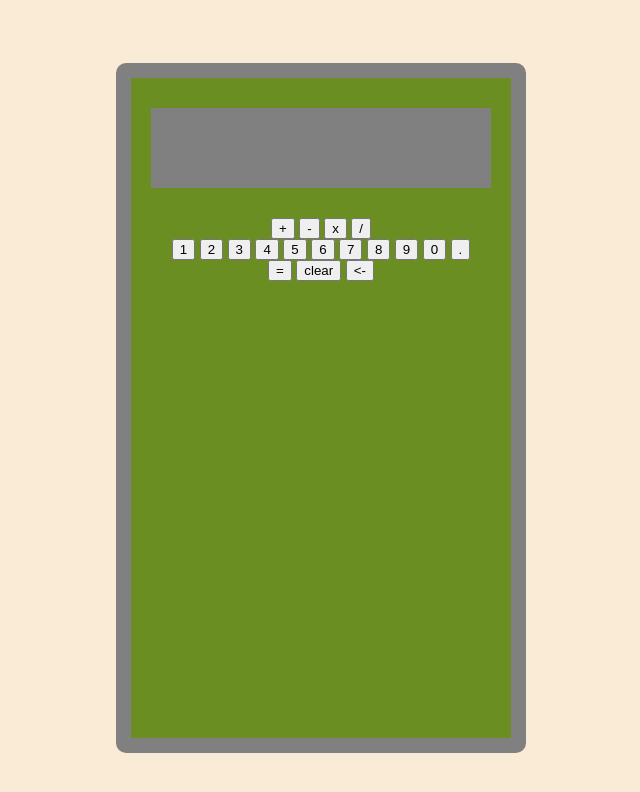
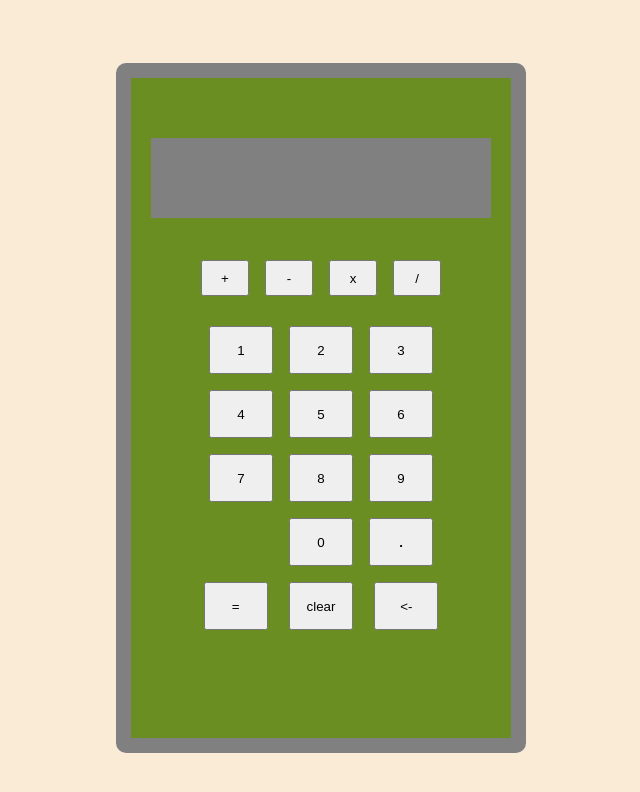
Before and after one commit to Herblawunf/Calculator, a plain HTML site: page index.html in a window 1280 px wide. Shown: the whole page, without its empty margins (327-967 px from the left). Drawn offline with Linux system fonts and the light colour scheme.

Commit message:
feat: Add basic UI changes

```diff
--- a/index.html
+++ b/index.html
@@ -13,6 +13,7 @@
         <div class="display">
             <h1></h1>
         </div>
+        <div class="butts">
             <div class="operations">
                 <button class="add operation">+</button>
                 <button class="subtract operation">-</button>
@@ -29,15 +30,16 @@
                 <button class="number" id="7">7</button>
                 <button class="number" id="8">8</button>
                 <button class="number" id="9">9</button>
+                <button class="number" id="pH"></button>
                 <button class="number" id="0">0</button>
-            <button class="number" id=".">.</button>
+                <button class="number" id="."><b>.</b></button>
             </div>
             <div class="functions">
-            <button class="equals">=</button>
-            <button class="clear">clear</button>
-            <button class="backspace">&lt;-</button>
+                <button class="equals func">=</button>
+                <button class="clear func">clear</button>
+                <button class="backspace func">&lt;-</button>
             </div>
-
+        </div>
     </div>
 
     <script src="main.js"></script>
--- a/main.js
+++ b/main.js
@@ -127,7 +127,11 @@ equalsOp.addEventListener("click",function(e){
         }
 
         while(inString.lastIndexOf("0") === inString.length -1){
-            inString = inString.substring(0, inString.length -2);
+            inString = inString.substring(0, inString.length -1);
+        }
+
+        if(inString.lastIndexOf(".") === inString.length -1){
+            inString = inString.substring(0, inString.length -1);
         }
 
         displayText.innerHTML = `${inString}`;
--- a/styles.css
+++ b/styles.css
@@ -17,7 +17,46 @@ body {
     display: flex;
     flex-direction: column;
     align-items: center;
+    justify-content: space-between;
     padding: 30px;
+}
+
+.butts {
+    display: flex;
+    flex-direction: column;
+    margin-bottom: 70px;
+}
+
+.operations {
+    display: flex;
+    width: 20vw;
+    height: 8vh;
+    justify-content: space-around;
+}
+
+.operation {
+    width: 3.75vw;
+    height: 4.5vh;
+    margin: 0.75vh;
+}
+
+.numbers {
+    display: flex;
+    flex-wrap: wrap;
+    width: 20vw;
+    height: 32vh;
+    justify-content: center;
+}
+
+.number {
+    width: 5vw;
+    height: 6vh;
+    margin: 1vh;
+}
+
+#pH {
+    background-color: olivedrab;
+    border: solid olivedrab;
 }
 
 .display {
@@ -26,4 +65,18 @@ body {
     background-color: gray;
     padding-left: 20px;
     margin-bottom: 30px;
+    margin-top: 30px;
 }
+
+.functions {
+    display: flex;
+    width: 20vw;
+    height: 8vh;
+    justify-content: space-around;
+}
+
+.func {
+    width: 5vw;
+    height: 6vh;
+    margin: 1vh;
+}
```
Lines whose indentation alone changed are shown as unchanged.
